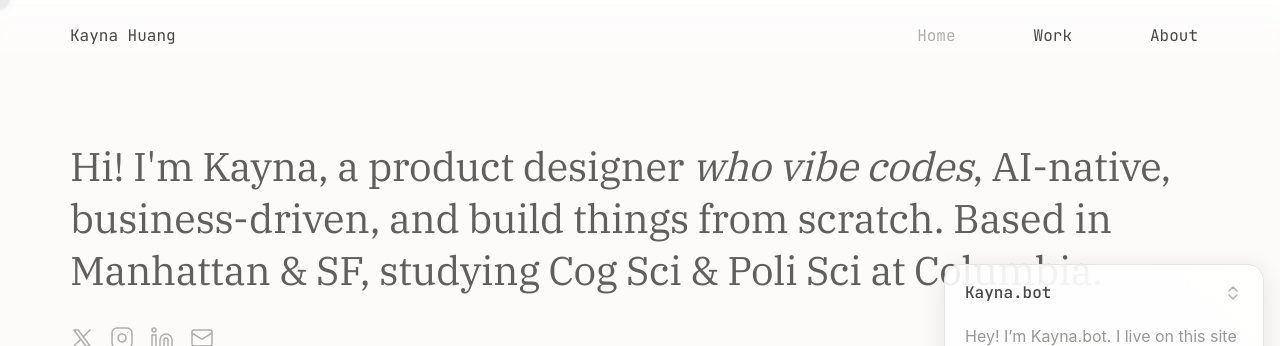
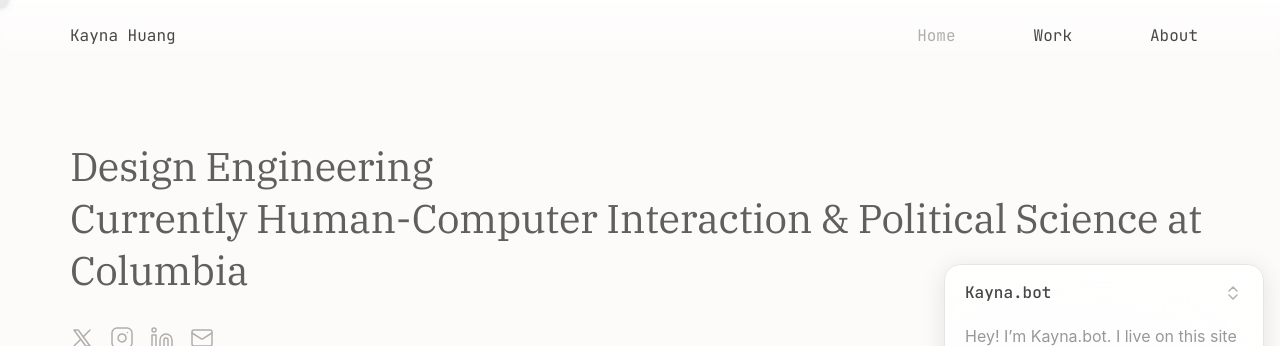
Before and after one commit to kayna-xyz/Portfolio-, a Next.js app: page / in a window 1280 px wide. Shown: the top 346 px of the page. Built offline with nearby package versions, Linux system fonts and the light colour scheme.

Commit message:
Update hero description to Design Engineering / Columbia

```diff
--- a/components/hero-section.tsx
+++ b/components/hero-section.tsx
@@ -79,9 +79,9 @@ export default function HeroSection() {
           className="text-[#5F5F5F] leading-[1.3] tracking-[-0.01em] relative text-[28px] md:text-[40px]"
           style={{ fontFamily: "var(--font-ibm-plex-serif), 'Georgia', serif" }}
         >
-          {"Hi! I'm Kayna, a product designer "}
-          <em style={{ fontFamily: "var(--font-ibm-plex-serif), 'Georgia', serif", fontStyle: "italic", fontWeight: "inherit" }}>{"who vibe codes"}</em>
-          {", AI-native, business-driven, and build things from scratch. Based in Manhattan & SF, studying Cog Sci & Poli Sci at Columbia."}
+          {"Design Engineering"}
+          <br />
+          {"Currently Human-Computer Interaction & Political Science at Columbia"}
         </h1>
 
         {/* Trailing glow ghosts */}
```
